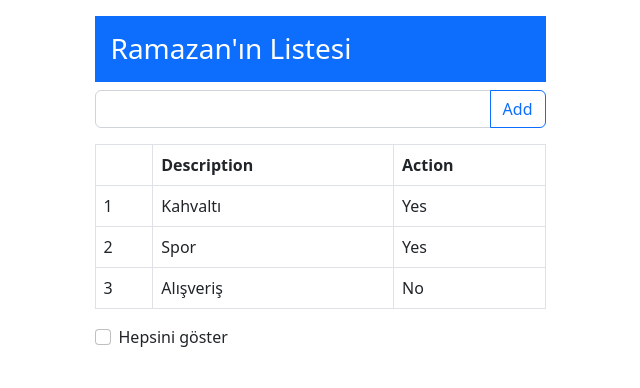
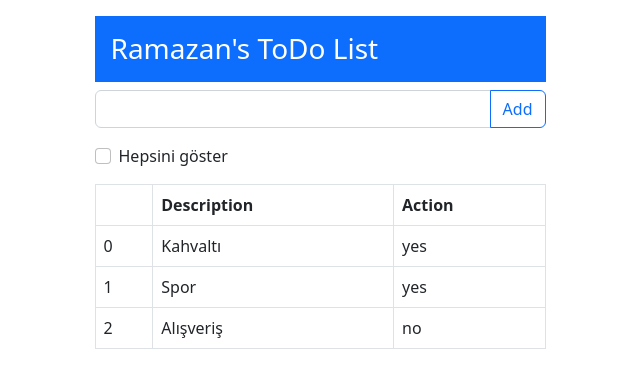
Before and after one commit to ramazanusluu/Angular-TodoApp, an Angular app: page / in a window 1280 px wide. Shown: the top 388 px of the page, without its empty margins (320-960 px from the left). Built offline with nearby package versions, Linux system fonts and the light colour scheme.

Commit message:
Listeler

```diff
--- a/src/app/todo/todo.component.html
+++ b/src/app/todo/todo.component.html
@@ -1,10 +1,19 @@
 <div class="container">
   <div class="row">
     <div class="col-sm-5 mx-auto">
-      <h3 class="bg-primary text-white p-3">Ramazan'ın Listesi</h3>
+      <h3 class="bg-primary text-white p-3">{{ getName() }}'s ToDo List</h3>
       <div class="input-group mb-3">
         <input type="text" name="input" id="input" class="form-control" />
         <button class="btn btn-outline-primary">Add</button>
+      </div>
+      <div class="form-check mb-3">
+        <input
+          type="checkbox"
+          name="check"
+          id="check"
+          class="form-check-input"
+        />
+        <label class="form-check-label" for="check">Hepsini göster</label>
       </div>
       <table class="table table-bordered">
         <thead>
@@ -15,32 +24,23 @@
           </tr>
         </thead>
         <tbody>
-          <tr>
-            <td>1</td>
-            <td>Kahvaltı</td>
-            <td>Yes</td>
-          </tr>
-          <tr>
-            <td>2</td>
-            <td>Spor</td>
-            <td>Yes</td>
-          </tr>
-          <tr>
-            <td>3</td>
-            <td>Alışveriş</td>
-            <td>No</td>
+          <tr *ngFor="let item of items; let i = index;">
+            <td>{{i}}</td>
+            <td>{{ item.description }}</td>
+            <td>{{ item.action }}</td>
           </tr>
         </tbody>
       </table>
-      <div class="form-check mb-3">
-        <input
-          type="checkbox"
-          name="check"
-          id="check"
-          class="form-check-input"
-        />
-        <label class="form-check-label" for="check">Hepsini göster</label>
-      </div>
+      <!-- <ul>
+        <li *ngFor="let item of items">
+          {{ item }}
+        </li>
+      </ul> -->
+      <!-- <div>
+        <p *ngFor="let item of items">
+          {{ item.description }}
+        </p>
+      </div> -->
     </div>
   </div>
 </div>
--- a/src/app/todo/todo.component.ts
+++ b/src/app/todo/todo.component.ts
@@ -3,13 +3,31 @@ import { Component, OnInit } from '@angular/core';
 @Component({
   selector: 'app-todo',
   templateUrl: './todo.component.html',
-  styleUrls: ['./todo.component.css']
+  styleUrls: ['./todo.component.css'],
 })
-export class TodoComponent implements OnInit {
+export class TodoComponent {
+  constructor() {}
 
-  constructor() { }
-
-  ngOnInit(): void {
+  private name = 'Ramazan';
+  // items = ['item 1', 'item 2', 'item 3', 'item 4'];
+  items = [
+    {
+      id: 1,
+      description: 'Kahvaltı',
+      action: 'yes',
+    },
+    {
+      id: 2,
+      description: 'Spor',
+      action: 'yes',
+    },
+    {
+      id: 3,
+      description: 'Alışveriş',
+      action: 'no',
+    },
+  ];
+  getName() {
+    return this.name;
   }
-
 }
```
